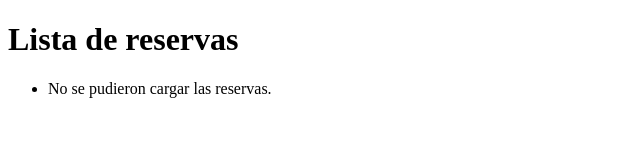
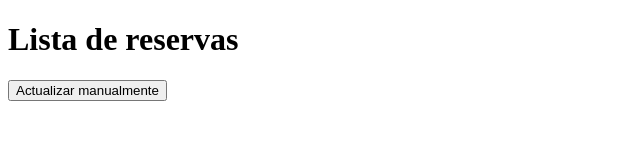
Before and after one commit to ManelocoXD/aprendizaje, a website: page mostrar-reservas.html in a window 1280 px wide. Shown: the whole page, without its empty margins (0-640 px from the left). Drawn offline with Linux system fonts and the light colour scheme; no server answers.

Commit message:
actualizar cada 60seg reservas

```diff
--- a/mostrar-reservas.html
+++ b/mostrar-reservas.html
@@ -1,19 +1,22 @@
 <!DOCTYPE html>
-<html lang="es">
+<html>
 <head>
   <meta charset="UTF-8" />
   <title>Mostrar Reservas</title>
 </head>
 <body>
   <h1>Lista de reservas</h1>
+  <button onclick="cargarReservas()">Actualizar manualmente</button>
   <ul id="lista-reservas"></ul>
 
   <script>
-    fetch('/api/reservas') // ← Llama a la función serverless en Vercel
+    function cargarReservas() {
+      fetch('/api/reservas') // asegúrate de usar esta ruta si migraste a Vercel
         .then(res => res.json())
         .then(data => {
           const lista = document.getElementById('lista-reservas');
-        lista.innerHTML = ''; // limpia antes de añadir por si se recarga
+          lista.innerHTML = ''; // Limpiar lista actual
+
           data.forEach(reserva => {
             const li = document.createElement('li');
             li.textContent = `${reserva.nombre} - ${reserva.personas} personas - ${reserva.fecha} a las ${reserva.hora}`;
@@ -22,9 +25,14 @@
         })
         .catch(err => {
           console.error('Error al cargar reservas:', err);
-        const lista = document.getElementById('lista-reservas');
-        lista.innerHTML = '<li>No se pudieron cargar las reservas.</li>';
         });
+    }
+
+    // Cargar reservas al inicio
+    cargarReservas();
+
+    // Cargar reservas automáticamente cada minuto (60000 ms)
+    setInterval(cargarReservas, 60000);
   </script>
 </body>
 </html>
```
Lines whose indentation alone changed are shown as unchanged.
